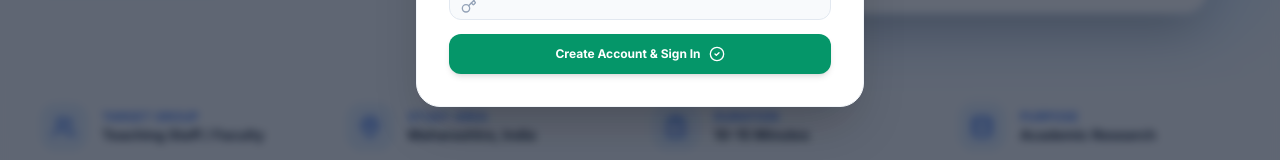
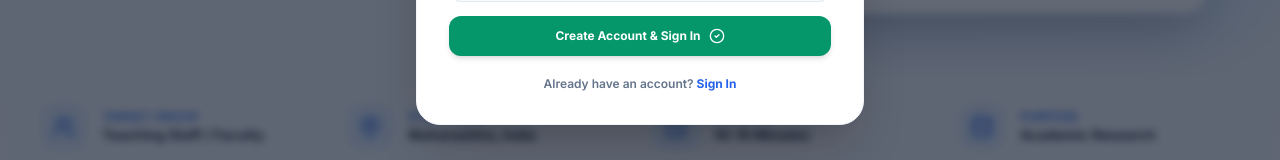
Before and after one commit to dangeasha249/Ai-Survey, a Next.js app: page / in a window 1280 px wide. Both pictures are taken after a click on the button "Open 21-Question Survey Form". Shown: the part 560-720 px from the top of the page. Built offline with nearby package versions, Linux system fonts and the light colour scheme; no server answers; the database is empty.

Commit message:
Add interactive tab switcher links at the bottom of Sign In and Sign Up forms

```diff
--- a/src/components/Modals/AuthModal.tsx
+++ b/src/components/Modals/AuthModal.tsx
@@ -265,6 +265,17 @@ export const AuthModal: React.FC<AuthModalProps> = ({
               <span>{loading ? "Authenticating..." : "Sign In to Account"}</span>
               <ArrowRight className="w-4 h-4" />
             </button>
+
+            <div className="text-center pt-1.5 text-xs font-semibold text-slate-500">
+              Don&apos;t have an account?{" "}
+              <button
+                type="button"
+                onClick={() => { setTab("signup"); setErrorMessage(null); }}
+                className="text-blue-600 font-bold hover:underline cursor-pointer"
+              >
+                Create Account / Sign Up
+              </button>
+            </div>
           </form>
         )}
 
@@ -321,6 +332,17 @@ export const AuthModal: React.FC<AuthModalProps> = ({
               <span>{loading ? "Creating Account..." : "Create Account & Sign In"}</span>
               <CheckCircle2 className="w-4 h-4" />
             </button>
+
+            <div className="text-center pt-1.5 text-xs font-semibold text-slate-500">
+              Already have an account?{" "}
+              <button
+                type="button"
+                onClick={() => { setTab("signin"); setErrorMessage(null); }}
+                className="text-blue-600 font-bold hover:underline cursor-pointer"
+              >
+                Sign In
+              </button>
+            </div>
           </form>
         )}
 
```
